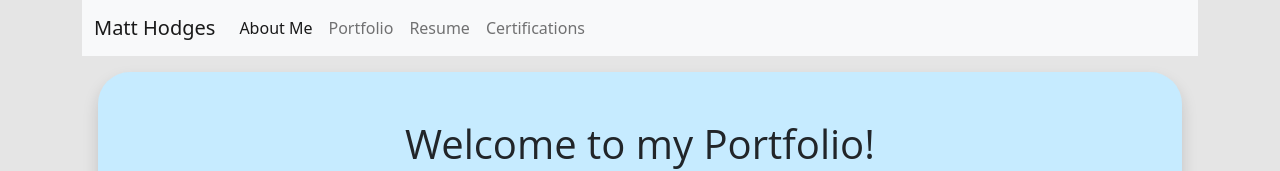
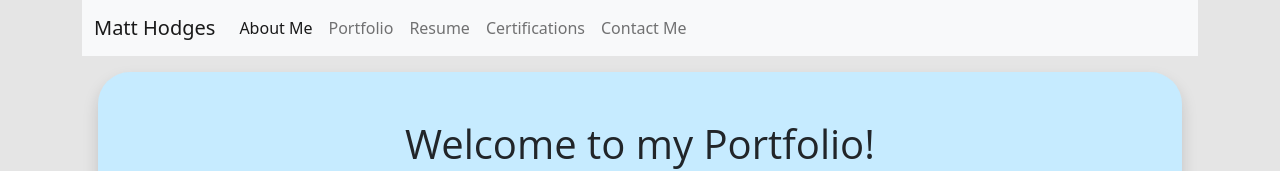
Before and after one commit to m-j-hodges/squirrely-octopus, a React (Create React App) app in the folder client/: page / in a window 1280 px wide. Shown: the top 171 px of the page. Built offline with nearby package versions, Linux system fonts and the light colour scheme.

Commit message:
making some slight changes

```diff
--- a/client/public/index.html
+++ b/client/public/index.html
@@ -2,7 +2,6 @@
 <html lang="en">
   <head>
     <meta charset="utf-8" />
-    <link rel="icon" href="%PUBLIC_URL%/favicon.ico" />
     <meta name="viewport" content="width=device-width, initial-scale=1" />
     <meta name="theme-color" content="#000000" />
     <meta name="description" content="A portfolio website about Matthew Hodges, an entry level developer" />
--- a/client/src/components/NavTabs.js
+++ b/client/src/components/NavTabs.js
@@ -87,6 +87,9 @@
         <li className="nav-item">
           <Link className="nav-link" to="/Certs">Certifications</Link>
         </li>
+        <li className="nav-item">
+          <Link className="nav-link" to="/contact">Contact Me</Link>
+        </li>
       </ul>
     </div>
   </div>
```
Also changed, not shown: client/public/robots.txt (added).
